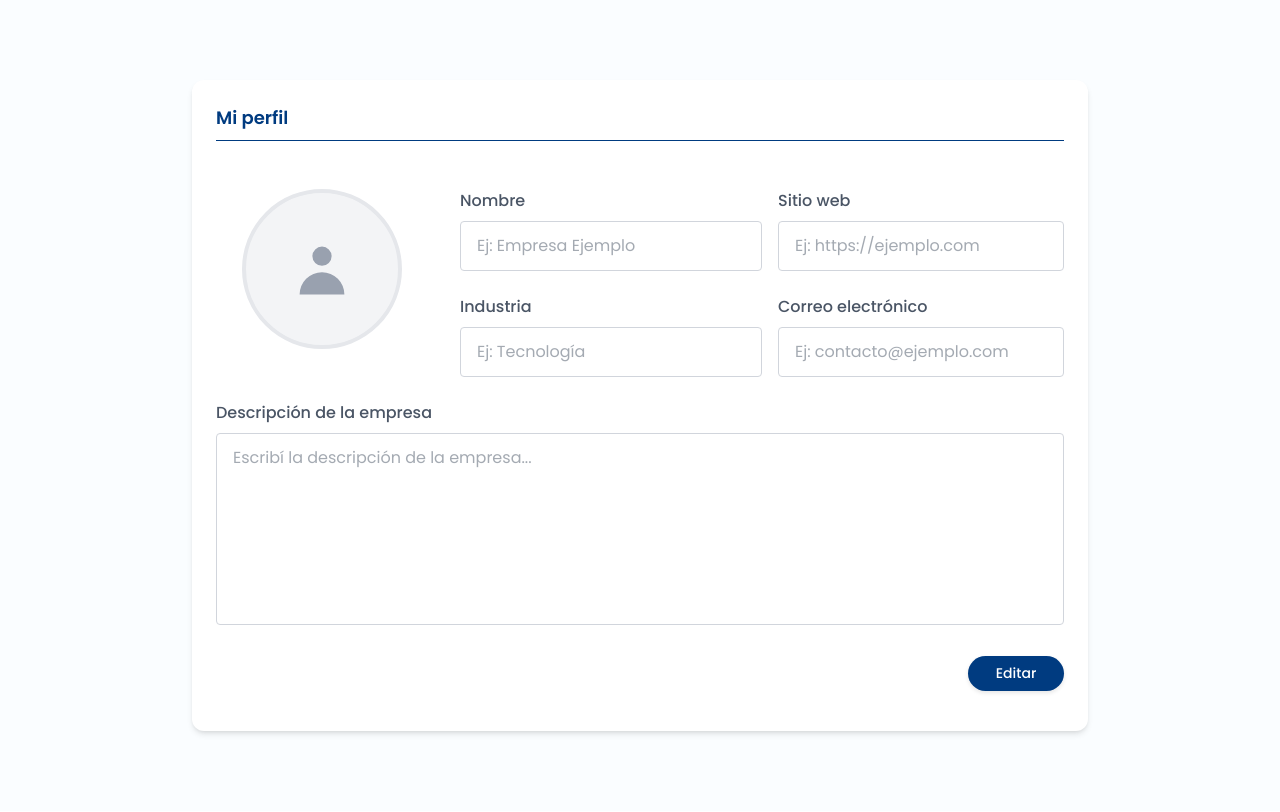
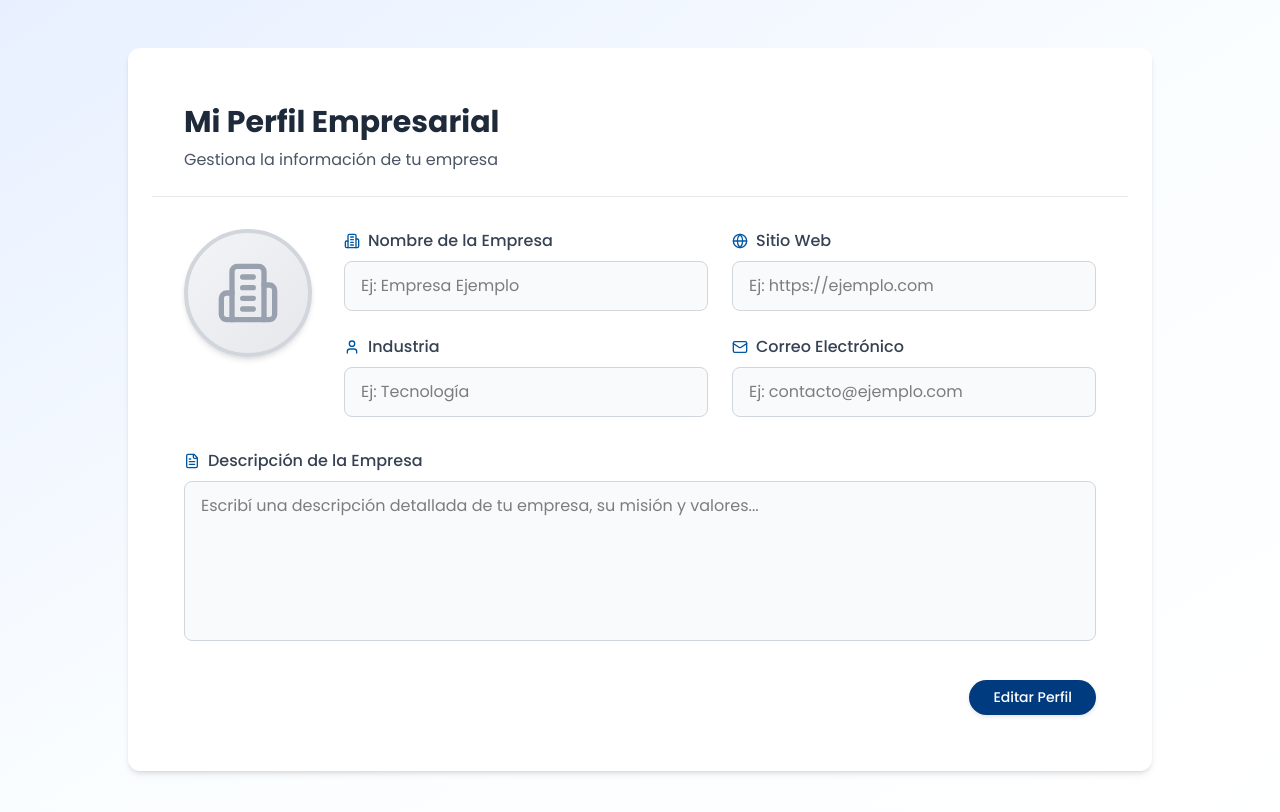
Before and after one commit to almendrasmaria/impulsa-tech, a React (Vite) app: page /perfil-empresa in a window 1280 px wide. Shown: the top 812 px of the page. Built offline with nearby package versions, Linux system fonts and the light colour scheme.

Commit message:
modify: se modifica estilo del form companyProfile

```diff
--- a/src/components/CompanyProfile.tsx
+++ b/src/components/CompanyProfile.tsx
@@ -1,10 +1,12 @@
 import React, { useState } from 'react';
+import { motion } from 'framer-motion';
 import { useToast } from './ToastProvider';
 import Card from './Card';
 import Button from './Button';
 import Input from './Input';
 import Textarea from './Textarea';
 import Label from './Label';
+import { LuUser, LuGlobe, LuMail, LuBuilding2, LuFileText } from 'react-icons/lu';
 
 interface CompanyProfileProps {
     initialData?: {
@@ -63,33 +65,50 @@ const CompanyProfile: React.FC<CompanyProfileProps> = ({ initialData }) => {
     };
 
     return (
-        <div className="text-center p-6 py-20 lg:px-32 w-full overflow-hidden min-h-screen flex items-center justify-center">
-            <Card className="w-full max-w-4xl mx-auto" header="Mi perfil" headerClassName="text-left">
-                <form className="max-w-4xl mx-auto text-gray-600 pt-8">
-                    <div className="flex flex-wrap gap-8">
-                        {/* Columna del Avatar */}
-                        <div className="w-full md:w-1/4 text-center flex flex-col items-center">
-                            <div className="relative w-40 h-40 mb-4">
+        <div className="min-h-screen bg-gradient-to-br from-[#E8F0FF] via-[#FAFDFF] to-white py-12 px-4 sm:px-6 lg:px-8">
+            <div className="max-w-5xl mx-auto">
+                <motion.div
+                    initial={{ opacity: 0, y: 20 }}
+                    animate={{ opacity: 1, y: 0 }}
+                    transition={{ duration: 0.5, delay: 0.1 }}
+                >
+                    <Card className="overflow-hidden hover:shadow-xl transition-shadow duration-300">
+                        <form>
+                            {/* Header Section */}
+                            <motion.div
+                                className="px-8 pt-8 pb-6 border-b border-gray-200"
+                                initial={{ opacity: 0, y: -20 }}
+                                animate={{ opacity: 1, y: 0 }}
+                                transition={{ duration: 0.5 }}
+                            >
+                                <h1 className="text-3xl font-bold text-gray-800 mb-2">Mi Perfil Empresarial</h1>
+                                <p className="text-gray-600">Gestiona la información de tu empresa</p>
+                            </motion.div>
+
+                            <div className="p-8">
+                                {/* Avatar y Botones de Edición */}
+                                <div className="flex flex-col md:flex-row gap-8 mb-8">
+                                    {/* Avatar Section */}
+                                    <motion.div
+                                        className="flex flex-col items-center md:items-start"
+                                        whileHover={{ scale: 1.02 }}
+                                        transition={{ duration: 0.2 }}
+                                    >
+                                        <div className="relative w-32 h-32 mb-4">
                                             {avatarPreview ? (
                                                 <img
                                                     src={avatarPreview}
                                                     alt="Avatar de empresa"
-                                        className="w-full h-full object-cover rounded-full border-4 border-gray-200"
+                                                    className="w-full h-full object-cover rounded-full border-4 border-[#0058A3] shadow-lg"
                                                 />
                                             ) : (
-                                    <div className="w-full h-full rounded-full border-4 border-gray-200 bg-gray-100 flex items-center justify-center">
-                                        <svg
-                                            className="w-16 h-16 text-gray-400"
-                                            fill="currentColor"
-                                            viewBox="0 0 20 20"
-                                        >
-                                            <path d="M10 9a3 3 0 100-6 3 3 0 000 6zm-7 9a7 7 0 1114 0H3z" />
-                                        </svg>
+                                                <div className="w-full h-full rounded-full border-4 border-gray-300 bg-gradient-to-br from-gray-100 to-gray-200 flex items-center justify-center shadow-md">
+                                                    <LuBuilding2 className="w-16 h-16 text-gray-400" />
                                                 </div>
                                             )}
                                         </div>
                                         {editMode && (
-                                <div className="flex flex-col gap-2 w-full">
+                                            <div className="flex flex-col gap-2 w-full max-w-xs">
                                                 <label className="cursor-pointer">
                                                     <input
                                                         type="file"
@@ -97,30 +116,48 @@ const CompanyProfile: React.FC<CompanyProfileProps> = ({ initialData }) => {
                                                         onChange={handleAvatarChange}
                                                         className="hidden"
                                                     />
-                                        <span className="block bg-[#0058A3] text-white py-2 px-4 rounded-full hover:bg-[#003B80] transition-colors text-sm">
-                                            {avatarPreview ? 'Cambiar' : 'Subir'}
-                                        </span>
+                                                    <motion.span
+                                                        className="block bg-[#003B80] text-white py-2 px-4 rounded-full hover:bg-[#002a5c] transition-colors text-sm text-center shadow-md"
+                                                        whileHover={{ scale: 1.05 }}
+                                                        whileTap={{ scale: 0.95 }}
+                                                    >
+                                                        {avatarPreview ? 'Cambiar Imagen' : 'Subir Imagen'}
+                                                    </motion.span>
                                                 </label>
                                                 {avatarPreview && (
-                                        <Button
+                                                    <motion.button
                                                         type="button"
                                                         onClick={handleRemoveAvatar}
-                                            className="bg-red-500 text-white py-2 px-4 rounded-full hover:bg-red-600 transition-colors text-sm"
+                                                        className="bg-white border-2 border-[#003B80] text-[#003B80] py-2 px-4 rounded-full hover:bg-[#003B80] hover:text-white transition-colors text-sm shadow-md font-medium"
+                                                        whileHover={{ scale: 1.05 }}
+                                                        whileTap={{ scale: 0.95 }}
                                                     >
-                                            Eliminar
-                                        </Button>
+                                                        Eliminar Imagen
+                                                    </motion.button>
                                                 )}
                                             </div>
                                         )}
-                        </div>
+                                    </motion.div>
 
-                        {/* Columna de Información */}
+                                    {/* Company Info Grid */}
                                     <div className="flex-1">
-                            <div className="flex flex-wrap">
-                                <div className="w-full md:w-1/2 text-left">
-                                    <Label>Nombre</Label>
+                                        <div className="grid grid-cols-1 md:grid-cols-2 gap-6">
+                                            {/* Nombre */}
+                                            <motion.div
+                                                className="text-left"
+                                                initial={{ opacity: 0, x: -20 }}
+                                                animate={{ opacity: 1, x: 0 }}
+                                                transition={{ duration: 0.4, delay: 0.2 }}
+                                            >
+                                                <Label className="flex items-center gap-2 text-gray-700 font-medium mb-2">
+                                                    <LuBuilding2 className="w-4 h-4 text-[#0058A3]" />
+                                                    Nombre de la Empresa
+                                                </Label>
                                                 <Input
-                                        className="w-full border border-gray-300 rounded py-3 px-4 mt-1"
+                                                    className={`w-full border rounded-lg py-3 px-4 transition-all ${editMode
+                                                        ? 'border-gray-300 focus:border-[#0058A3] focus:ring-2 focus:ring-[#0058A3]/20'
+                                                        : 'border-gray-200 bg-gray-50'
+                                                        }`}
                                                     type="text"
                                                     name="name"
                                                     value={data.name}
@@ -129,11 +166,24 @@ const CompanyProfile: React.FC<CompanyProfileProps> = ({ initialData }) => {
                                                     required
                                                     disabled={!editMode}
                                                 />
-                                </div>
-                                <div className="w-full md:w-1/2 text-left md:pl-4">
-                                    <Label>Sitio web</Label>
+                                            </motion.div>
+
+                                            {/* Sitio Web */}
+                                            <motion.div
+                                                className="text-left"
+                                                initial={{ opacity: 0, x: -20 }}
+                                                animate={{ opacity: 1, x: 0 }}
+                                                transition={{ duration: 0.4, delay: 0.3 }}
+                                            >
+                                                <Label className="flex items-center gap-2 text-gray-700 font-medium mb-2">
+                                                    <LuGlobe className="w-4 h-4 text-[#0058A3]" />
+                                                    Sitio Web
+                                                </Label>
                                                 <Input
-                                        className="w-full border border-gray-300 rounded py-3 px-4 mt-1"
+                                                    className={`w-full border rounded-lg py-3 px-4 transition-all ${editMode
+                                                        ? 'border-gray-300 focus:border-[#0058A3] focus:ring-2 focus:ring-[#0058A3]/20'
+                                                        : 'border-gray-200 bg-gray-50'
+                                                        }`}
                                                     type="text"
                                                     name="website"
                                                     value={data.website}
@@ -142,13 +192,24 @@ const CompanyProfile: React.FC<CompanyProfileProps> = ({ initialData }) => {
                                                     required
                                                     disabled={!editMode}
                                                 />
-                                </div>
-                            </div>
-                            <div className="flex flex-wrap mt-6">
-                                <div className="w-full md:w-1/2 text-left">
-                                    <Label>Industria</Label>
+                                            </motion.div>
+
+                                            {/* Industria */}
+                                            <motion.div
+                                                className="text-left"
+                                                initial={{ opacity: 0, x: -20 }}
+                                                animate={{ opacity: 1, x: 0 }}
+                                                transition={{ duration: 0.4, delay: 0.4 }}
+                                            >
+                                                <Label className="flex items-center gap-2 text-gray-700 font-medium mb-2">
+                                                    <LuUser className="w-4 h-4 text-[#0058A3]" />
+                                                    Industria
+                                                </Label>
                                                 <Input
-                                        className="w-full border border-gray-300 rounded py-3 px-4 mt-1"
+                                                    className={`w-full border rounded-lg py-3 px-4 transition-all ${editMode
+                                                        ? 'border-gray-300 focus:border-[#0058A3] focus:ring-2 focus:ring-[#0058A3]/20'
+                                                        : 'border-gray-200 bg-gray-50'
+                                                        }`}
                                                     type="text"
                                                     name="industry"
                                                     value={data.industry}
@@ -157,11 +218,24 @@ const CompanyProfile: React.FC<CompanyProfileProps> = ({ initialData }) => {
                                                     required
                                                     disabled={!editMode}
                                                 />
-                                </div>
-                                <div className="w-full md:w-1/2 text-left md:pl-4">
-                                    <Label>Correo electrónico</Label>
+                                            </motion.div>
+
+                                            {/* Email */}
+                                            <motion.div
+                                                className="text-left"
+                                                initial={{ opacity: 0, x: -20 }}
+                                                animate={{ opacity: 1, x: 0 }}
+                                                transition={{ duration: 0.4, delay: 0.5 }}
+                                            >
+                                                <Label className="flex items-center gap-2 text-gray-700 font-medium mb-2">
+                                                    <LuMail className="w-4 h-4 text-[#0058A3]" />
+                                                    Correo Electrónico
+                                                </Label>
                                                 <Input
-                                        className="w-full border border-gray-300 rounded py-3 px-4 mt-1"
+                                                    className={`w-full border rounded-lg py-3 px-4 transition-all ${editMode
+                                                        ? 'border-gray-300 focus:border-[#0058A3] focus:ring-2 focus:ring-[#0058A3]/20'
+                                                        : 'border-gray-200 bg-gray-50'
+                                                        }`}
                                                     type="email"
                                                     name="email"
                                                     value={data.email}
@@ -170,38 +244,75 @@ const CompanyProfile: React.FC<CompanyProfileProps> = ({ initialData }) => {
                                                     required
                                                     disabled={!editMode}
                                                 />
-                                </div>
+                                            </motion.div>
                                         </div>
                                     </div>
                                 </div>
 
-                    {/* Descripción en ancho completo */}
-                    <div className="my-6 text-left">
-                        <Label>Descripción de la empresa</Label>
+                                {/* Descripción Section */}
+                                <motion.div
+                                    className="mb-8 text-left"
+                                    initial={{ opacity: 0, y: 20 }}
+                                    animate={{ opacity: 1, y: 0 }}
+                                    transition={{ duration: 0.4, delay: 0.6 }}
+                                >
+                                    <Label className="flex items-center gap-2 text-gray-700 font-medium mb-2">
+                                        <LuFileText className="w-4 h-4 text-[#0058A3]" />
+                                        Descripción de la Empresa
+                                    </Label>
                                     <Textarea
-                            className="w-full border border-gray-300 rounded py-3 px-4 mt-1 h-48 resize-none"
+                                        className={`w-full border rounded-lg py-3 px-4 h-40 resize-none transition-all ${editMode
+                                            ? 'border-gray-300 focus:border-[#0058A3] focus:ring-2 focus:ring-[#0058A3]/20'
+                                            : 'border-gray-200 bg-gray-50'
+                                            }`}
                                         name="description"
                                         value={data.description}
                                         onChange={handleChange}
-                            placeholder="Escribí la descripción de la empresa..."
+                                        placeholder="Escribí una descripción detallada de tu empresa, su misión y valores..."
                                         required
                                         disabled={!editMode}
                                     />
-                    </div>
+                                </motion.div>
 
-                    <div className="flex justify-end mb-4">
+                                {/* Action Buttons */}
+                                <motion.div
+                                    className="flex justify-end gap-4"
+                                    initial={{ opacity: 0 }}
+                                    animate={{ opacity: 1 }}
+                                    transition={{ duration: 0.4, delay: 0.7 }}
+                                >
                                     {editMode ? (
-                            <Button type="button" onClick={handleSave} className="bg-[#0058A3] text-white py-2 px-12 mb-10 rounded-full hover:bg-[#003B80] transition-colors">
-                                Guardar cambios
+                                        <>
+                                            <Button
+                                                type="button"
+                                                onClick={() => setEditMode(false)}
+                                                variant="secondary"
+                                            >
+                                                Cancelar
                                             </Button>
+                                            <Button
+                                                type="button"
+                                                onClick={handleSave}
+                                                variant="primary"
+                                            >
+                                                Guardar Cambios
+                                            </Button>
+                                        </>
                                     ) : (
-                            <Button type="button" onClick={handleEdit} className="bg-[#0058A3] text-white py-2 px-12 mb-10 rounded-full hover:bg-[#003B80] transition-colors">
-                                Editar
+                                        <Button
+                                            type="button"
+                                            onClick={handleEdit}
+                                            variant="primary"
+                                        >
+                                            Editar Perfil
                                         </Button>
                                     )}
+                                </motion.div>
                             </div>
                         </form>
                     </Card>
+                </motion.div>
+            </div>
         </div>
     );
 };
```
Lines whose indentation alone changed are shown as unchanged.
